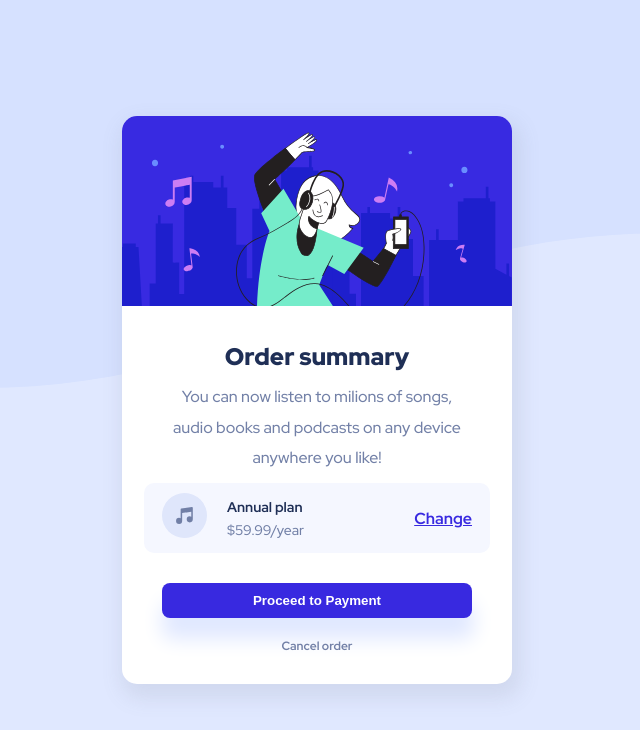
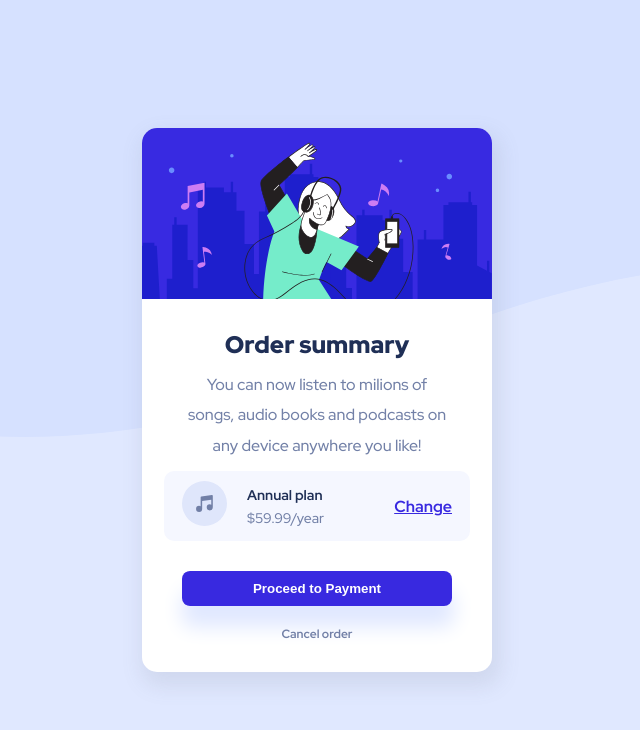
Before and after one commit to rezamohdev/order-summary-component-main, a plain HTML site: page index.html in a window 1280 px wide. Shown: the whole page, without its empty margins (323-963 px from the left). Drawn offline with Linux system fonts and the light colour scheme.

Commit message:
background-fix

```diff
--- a/style.css
+++ b/style.css
@@ -14,17 +14,17 @@
   width: 100%;
   height: 100%;
   content: "";
-  background: url(./images/pattern-background-desktop.svg) no-repeat;
-  background-size: contain;
+  background: url(./images/pattern-background-desktop.svg);
+  background-repeat: no-repeat;
   top: 0;
   left: 0;
   z-index: -1;
 }
 .card {
-  max-width: 390px;
+  display: grid;
   height: auto;
   background-color: #fff;
-  width: 100%;
+  width: 350px;
   margin: 0;
   padding: 0;
   border-radius: 15px;
@@ -32,7 +32,7 @@
   box-shadow: 4px 10px 20px 5px hsl(225deg 9.19% 46.35% / 13%);
 }
 .card__image {
-  max-width: 100%;
+  width: 100%;
   margin: 0;
   padding: 0;
 }
@@ -147,8 +147,7 @@
 }
 @media screen and (max-width: 375px) {
   .card {
-    max-width: calc(100% - 40px);
-    margin: 0 20px;
+    width: calc(100% - 40px);
   }
   .card__button {
     font-size: 15px;
```
